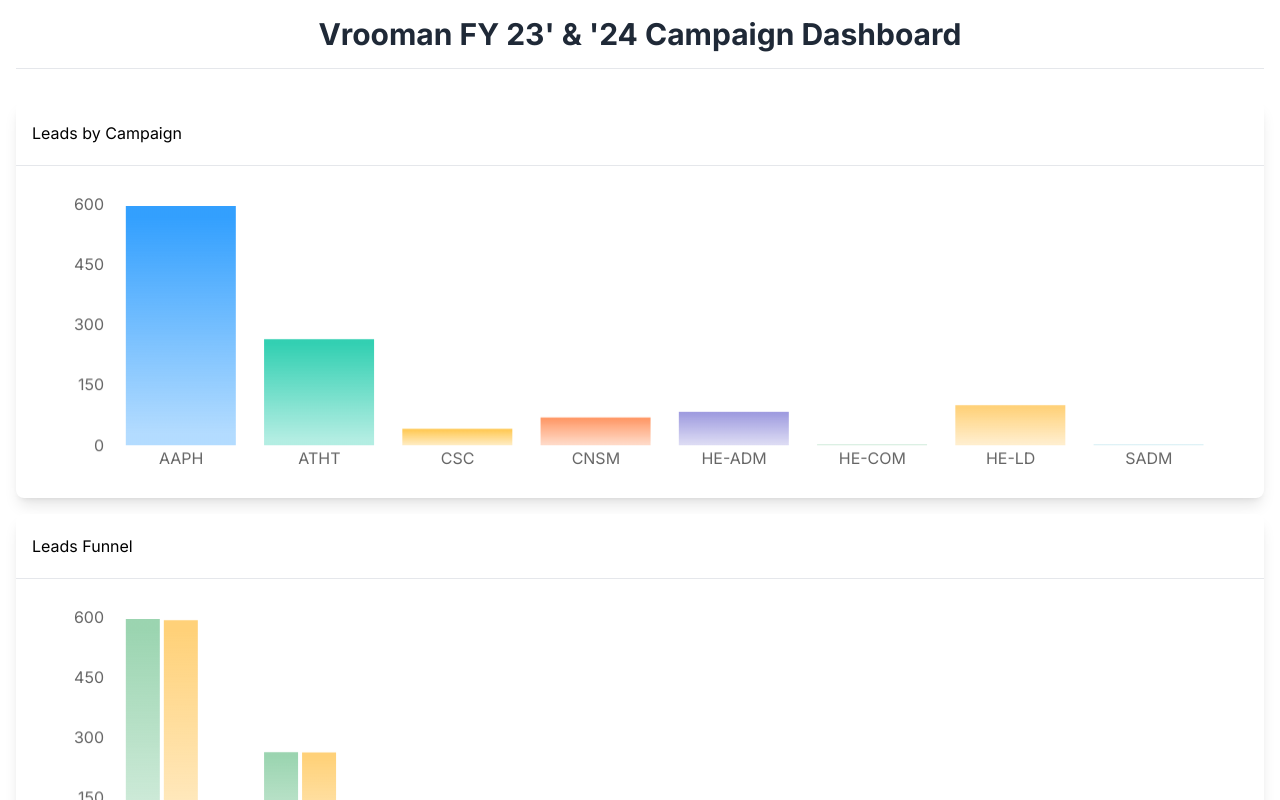
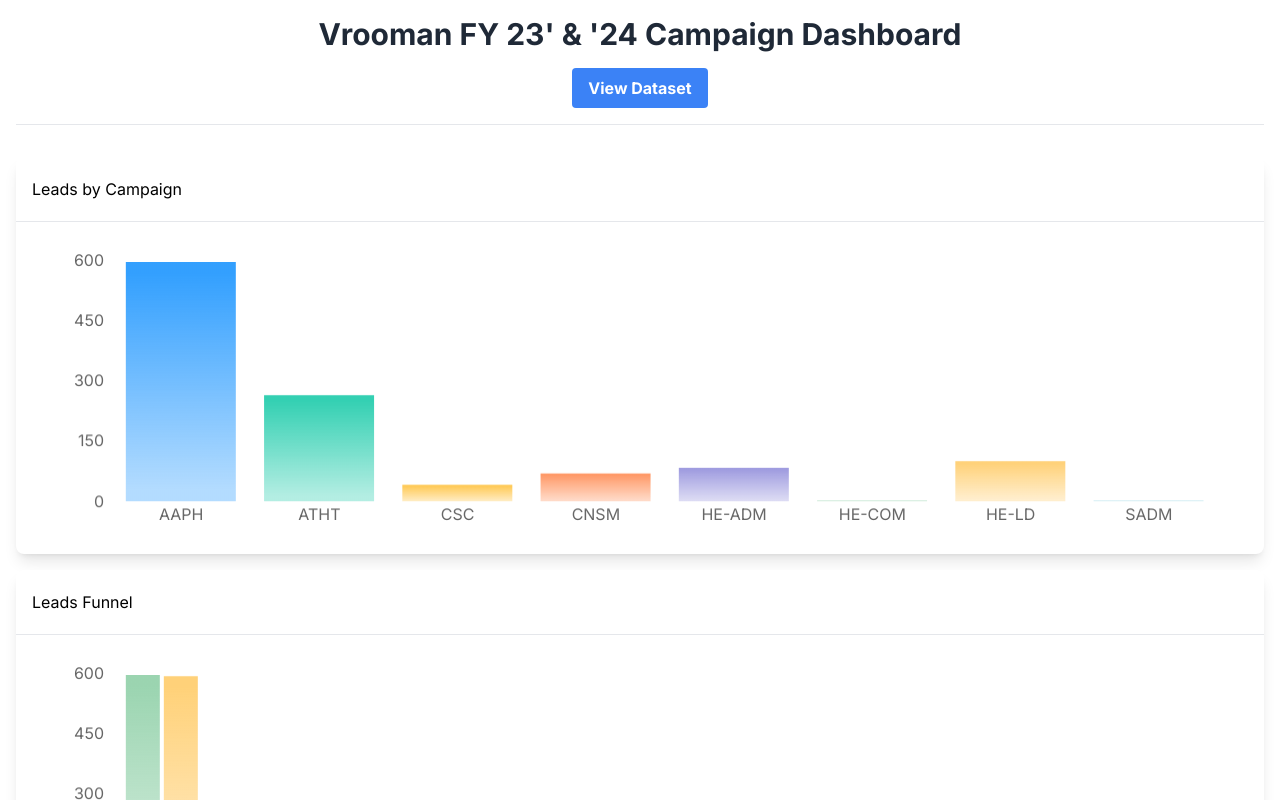
Before and after one commit to leonelSantos/marketing-dashboard, a React (Create React App) app: page / in a window 1280 px wide. Shown: the top 800 px of the page. Built offline with nearby package versions, Linux system fonts and the light colour scheme.

Commit message:
refactor: Created dataset button in App.js

```diff
--- a/src/App.js
+++ b/src/App.js
@@ -1,6 +1,7 @@
 import React from 'react';
 import { BarChart, Bar, XAxis, YAxis, Tooltip, Legend, PieChart, Pie, Cell, ResponsiveContainer } from 'recharts';
 import { Card, CardHeader, CardContent } from './components/ui/card';
+//import { Button } from './components/ui/button';
 
 const fullData = [
   { fullName: 'APPLIED PHYSIOLOGY - M.S.Ed.', name: 'AAPH', leads: 595, cold: 592, enrolled: 1 },
@@ -23,10 +24,20 @@ const pieData = fullData.filter(item => item.leads > 0).map(item => ({
 const COLORS = ['#0088FE', '#00C49F', '#FFBB28', '#FF8042', '#8884D8', '#82ca9d', '#ffc658', '#8dd1e1'];
 
 const Dashboard = () => {
+  const openDatasetLink = () => {
+    window.open('https://miamiedu-my.sharepoint.com/:x:/r/personal/d_iacomoni_miami_edu/Documents/SEHD%20Marketing/Marketing%20Campaigns%20Evaluation.xlsx?d=w1c951b07ab344e48a78f19744e60db9e&csf=1&web=1&e=yHWnLh', '_blank', 'noopener,noreferrer');
+  };
   return (
     <div className="p-4 space-y-4 font-inter">
-      <h1 className="text-3xl font-bold mb-8 text-center text-gray-800 border-b pb-4">Vrooman FY 23' & '24 Campaign Dashboard</h1>
-
+       <div className="flex flex-col items-center mb-8 border-b pb-4">
+        <h1 className="text-3xl font-bold text-gray-800 mb-4">Vrooman FY 23' & '24 Campaign Dashboard</h1>
+        <button
+          onClick={openDatasetLink}
+          className="bg-blue-500 hover:bg-blue-700 text-white font-bold py-2 px-4 rounded transition duration-300 ease-in-out"
+        >
+          View Dataset
+        </button>
+      </div>
       <Card className="shadow-lg">
         <CardHeader>Leads by Campaign</CardHeader>
         <CardContent className="transform rotate-x-10 perspective-1000">
```
